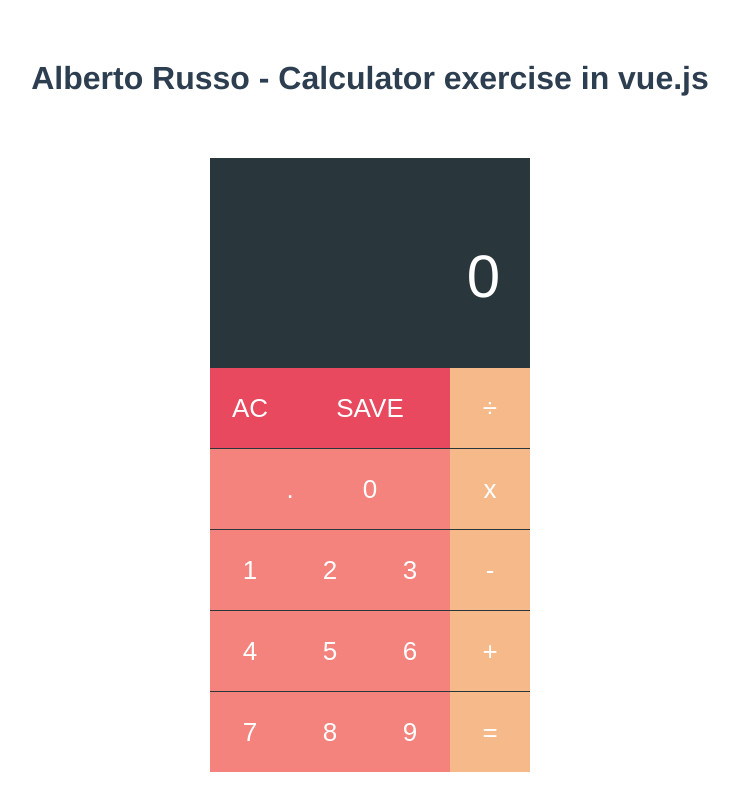
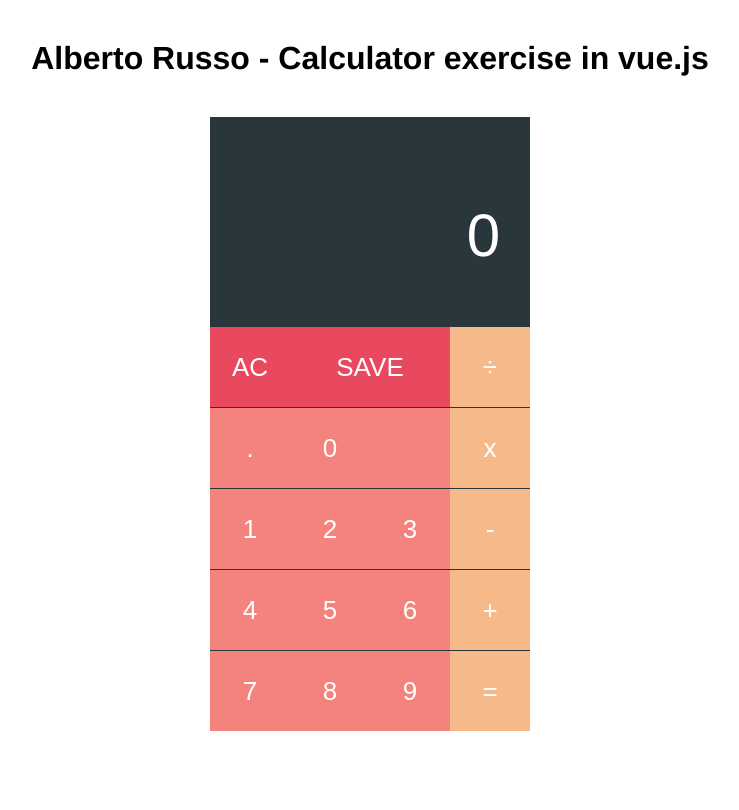
Before and after one commit to albertorusso/calculator-vuejs, a Vue app: page / in a window 1280 px wide. Shown: the top 810 px of the page, without its empty margins (270-1009 px from the left). Built offline with nearby package versions, Linux system fonts and the light colour scheme.

Commit message:
Update scss solution

```diff
--- a/private/storybook/style.scss
+++ b/private/storybook/style.scss
@@ -1,3 +1,5 @@
+@import '../../src/global-styles/app.scss';
+
 body {
   background: #ddd;
 }
--- a/src/App.vue
+++ b/src/App.vue
@@ -15,13 +15,4 @@ export default {
 }
 </script>
 
-<style>
-#app {
-  font-family: 'Avenir', Helvetica, Arial, sans-serif;
-  -webkit-font-smoothing: antialiased;
-  -moz-osx-font-smoothing: grayscale;
-  text-align: center;
-  color: #2c3e50;
-  margin-top: 60px;
-}
-</style>
+<style src="./global-styles/app.scss" lang="scss"></style>
--- a/src/components/pages/VPageCalculator/index.vue
+++ b/src/components/pages/VPageCalculator/index.vue
@@ -1,10 +1,10 @@
 <script src="./script.js"></script>
 <template>
-  <div>
-    <div class="hello">
+  <div class="page">
+    <div class="page__welcome-message">
       <h1>{{ msg }}</h1>
     </div>
-    <div class="calculator">
+    <div class="page__the-calculator">
       <TheCalculator />
     </div>
   </div>
--- a/src/components/pages/VPageCalculator/style.scss
+++ b/src/components/pages/VPageCalculator/style.scss
@@ -1,4 +1,15 @@
-.calculator {
-  display: inline-block;
-  margin: 40px auto;
+@import '../../../global-styles/settings';
+
+.page {
+
+    &__welcome-message {
+      margin-top: 40px;
+      text-align: center;
+    }
+
+    &__the-calculator {
+      margin: 40px auto;
+      width: $calculator-width;
+    }
+
 }
--- a/src/global-styles/app.scss
+++ b/src/global-styles/app.scss
@@ -1,3 +1,7 @@
-// @import "settings/variables";
+@import "settings";
 
-@import "settings"
+body {
+  font-family: 'Avenir', Helvetica, Arial, sans-serif;
+  -webkit-font-smoothing: antialiased;
+  -moz-osx-font-smoothing: grayscale;
+}
```
